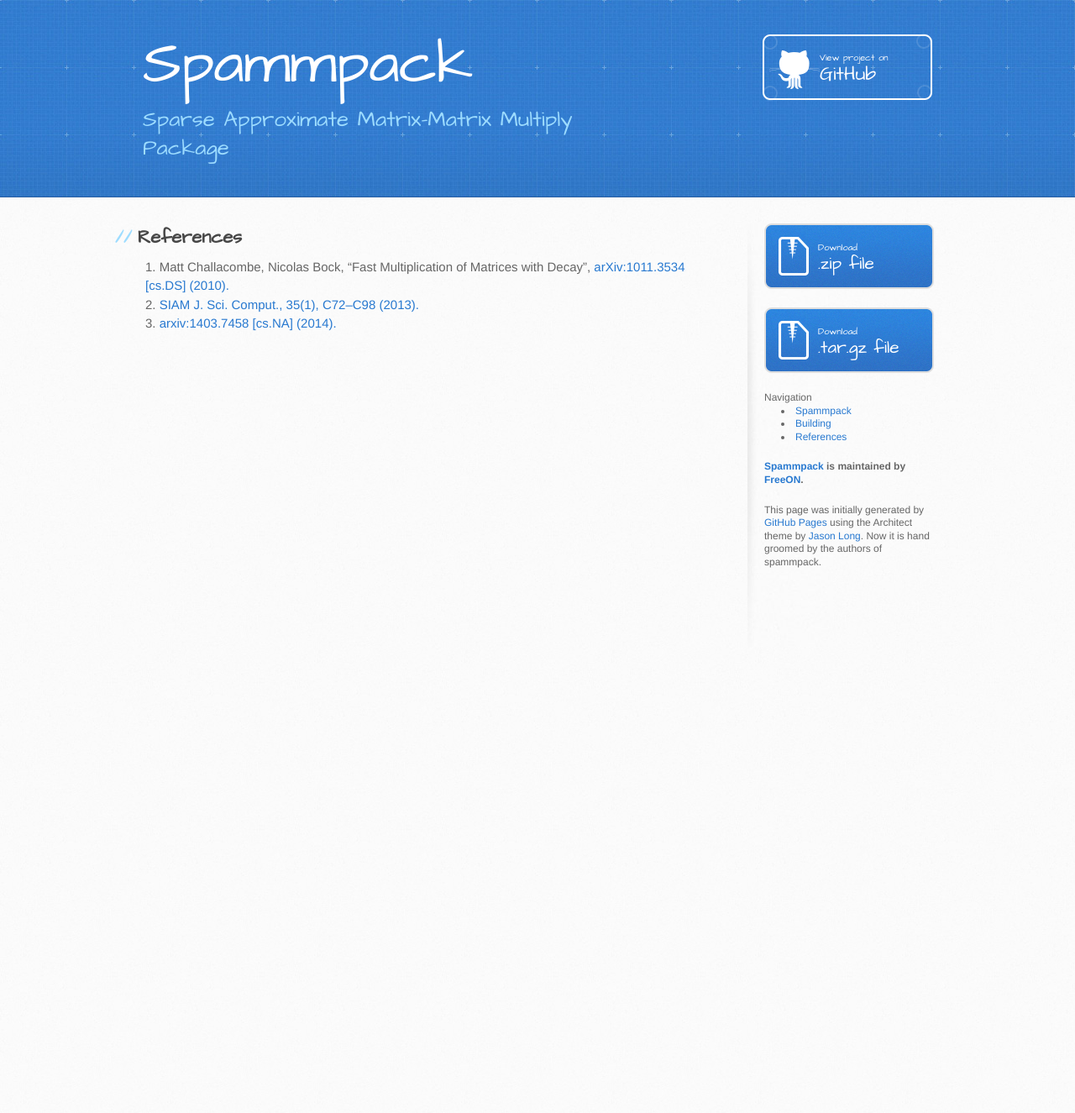
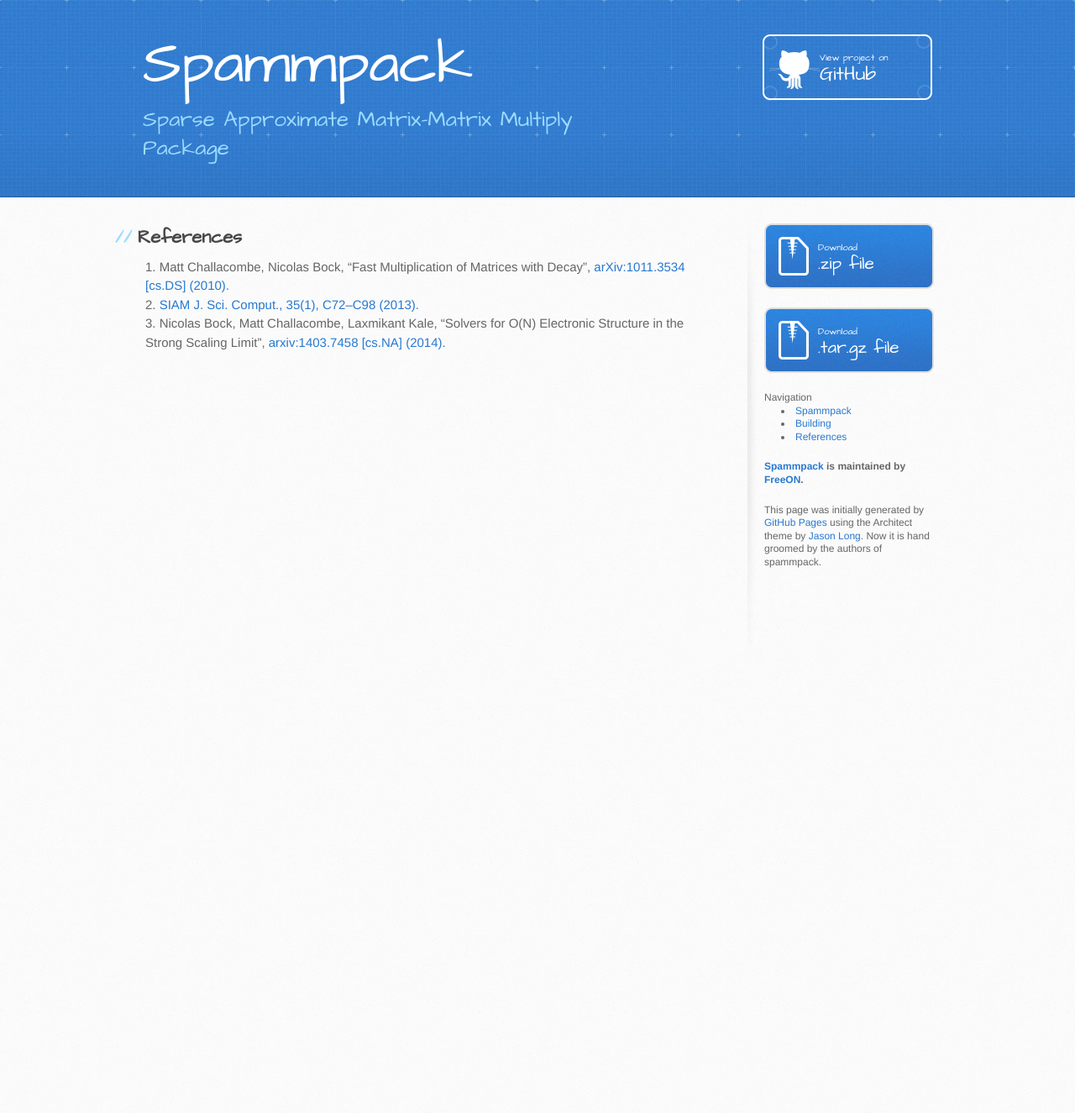
Before and after one commit to FreeON/spammpack, a Jekyll site: the page built from references.md, in a window 1280 px wide. Shown: the whole page at 84% size. Built offline with Jekyll 4.4.1, drawn with Linux system fonts in a browser that asks for light colours.

Commit message:
More details.

```diff
--- a/references.md
+++ b/references.md
@@ -6,7 +6,6 @@ title: Spammpack - References
 References
 ----------
 
-  1. Matt Challacombe, Nicolas Bock, "Fast Multiplication of Matrices with
-     Decay", [arXiv:1011.3534 [cs.DS] (2010).](http://arxiv.org/abs/1011.3534)
+  1. Matt Challacombe, Nicolas Bock, "Fast Multiplication of Matrices with Decay", [arXiv:1011.3534 [cs.DS] (2010).](http://arxiv.org/abs/1011.3534)
   2. [SIAM J. Sci. Comput., 35(1), C72–C98 (2013).](http://dx.doi.org/10.1137/120870761)
-  3. [arxiv:1403.7458 [cs.NA] (2014).](http://arxiv.org/abs/1403.7458)
+  3. Nicolas Bock, Matt Challacombe, Laxmikant Kale, "Solvers for O(N) Electronic Structure in the Strong Scaling Limit", [arxiv:1403.7458 [cs.NA] (2014).](http://arxiv.org/abs/1403.7458)
```
